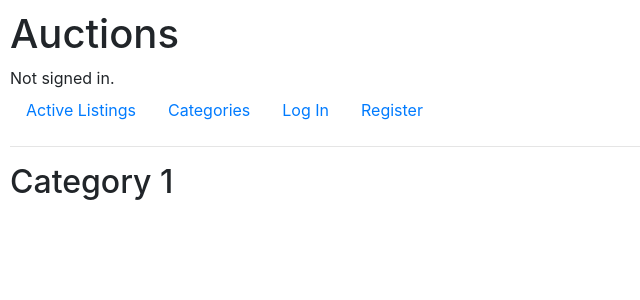
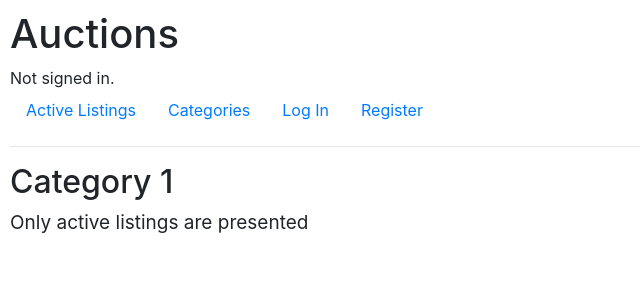
Before and after one commit to neteng0911/carpool, a Django app: page /categories/1 in a window 1280 px wide. Shown: the top 300 px of the page, without its empty margins (0-640 px from the left). Run offline with Django 3.2, Linux system fonts and the light colour scheme; data comes from the database, SQL or seed files in the repository; both versions use the stored data as it was after the commit; some libraries are stand-ins or nearby versions.

Commit message:
working on admin

```diff
--- a/commerce/auctions/templates/auctions/categories/catgs.html
+++ b/commerce/auctions/templates/auctions/categories/catgs.html
@@ -2,6 +2,7 @@
 
 {% block body %}
     <h2>Category {{cat}}</h2>
+    <p style="font-size:19px">Only active listings are presented</p>
 
    <ul> {% for listing in listings %}
 
@@ -13,6 +14,7 @@
 
             <p style= "color:grey; font-size:15px;"> created: {{listing.created_date}} <strong> by {{listing.listing_owner}}</strong></p>
         </div>
+
 {% endfor %}
 
 {% endblock %}
--- a/commerce/auctions/templates/auctions/listings/flisting.html
+++ b/commerce/auctions/templates/auctions/listings/flisting.html
@@ -29,7 +29,7 @@
           <p> <a style = "font-size:22px; color:green;" href="{% url "flisting" listing.id %}"> {{ message_cl}}</a> </div></p>
     {% endif %}
 
-<p style= "font-size:15px;"> Category: {{listing.category}}
+Category: <a href="{% url "category" listing.category %}"> <style= "font-size:15px;"> {{listing.category}} </a>
         <div>
             <p style= "color:grey; font-size:15px;"> created: {{listing.created_date}} <strong> by {{listing.listing_owner}}</strong></p>
            <p style= "color:grey; font-size:15px;"> No of Bids: {{number_of_bids}}</p>
--- a/commerce/auctions/views.py
+++ b/commerce/auctions/views.py
@@ -179,19 +179,21 @@ def flisting(request, listing_id):
         return render(request, "auctions/listings/flisting.html", {"listing": listing,"comms":comms,"highest_bidder": highest_bidder,
                                                                    "the_max_bid":the_max_bid,"watchlist_ind":watchlist_ind,"number_of_bids":number_of_bids})
 def categories(request,cat=""):
-    categories=Listing.objects.values("category").distinct()
+    active_lis=Listing.objects.filter(closed_auction="False")
+    categories=active_lis.values("category").distinct()
     cat_list=[]
+
     if cat=="":
         for i in categories:
             cat= (i["category"])
             cat_list.append(cat)
         for i in cat_list:
-            listing=Listing.objects.filter(category=i)
+            listing=Listing.objects.filter(category=i,closed_auction="False")
             print(listing)
 
         return render(request, "auctions/categories.html", {"categories": cat_list})
     if cat!="":
-        listings = Listing.objects.filter(category=cat)
+        listings = Listing.objects.filter(category=cat,closed_auction="False")
 
         return render(request, "auctions/categories/catgs.html", {"listings": listings, "cat":cat})
 
```
Also changed, not shown: commerce/db.sqlite3.
